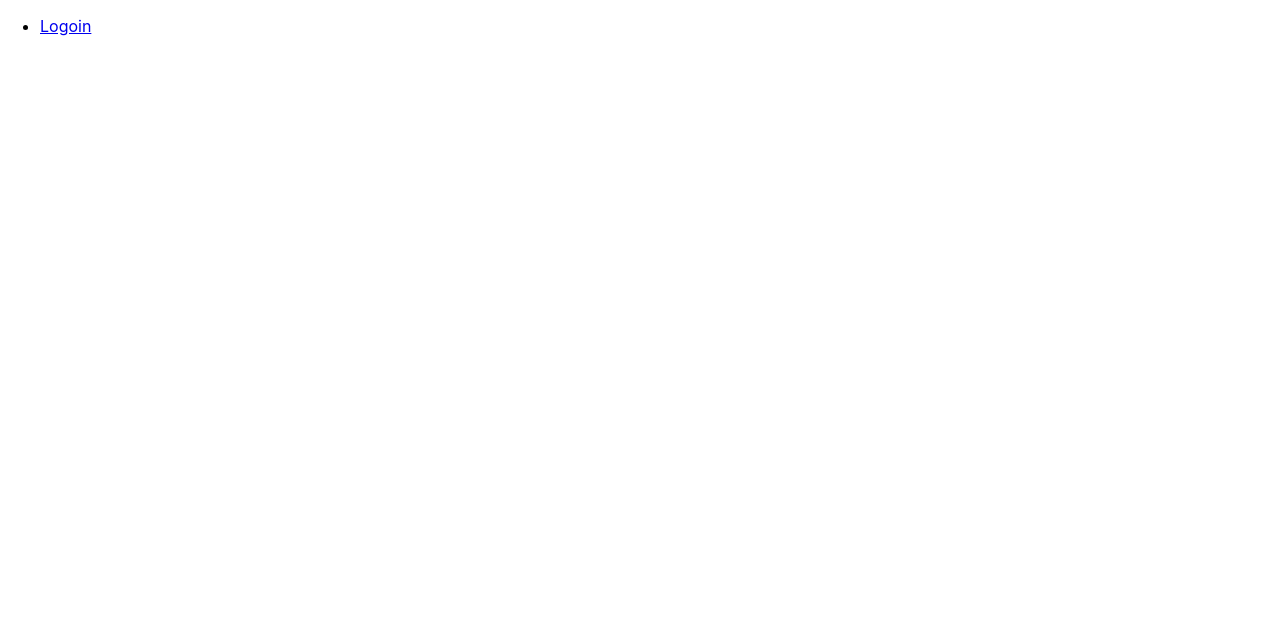
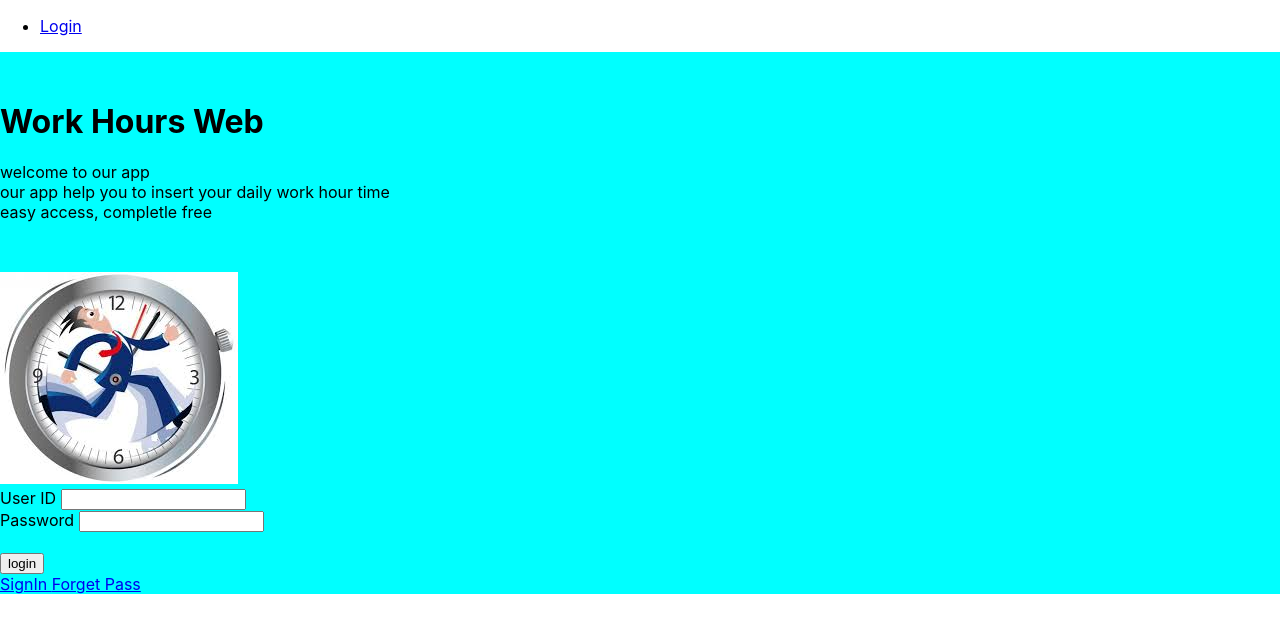
Before and after one commit to NadeemJazmawe/workHoursWeb, a React (Create React App) app in the folder client/: page / in a window 1280 px wide. Shown: the top 632 px of the page. Built offline with nearby package versions, Linux system fonts and the light colour scheme.

Commit message:
add default page

```diff
--- a/client/src/App.js
+++ b/client/src/App.js
@@ -18,12 +18,13 @@ function App() {
         <nav>
           <ul>
             <li>
-              <Link to="/login">Logoin</Link>
+              <Link to="/login">Login</Link>
             </li>
           </ul>
         </nav>
         <Switch>
           <Route path="/login"><Login /></Route>
+          <Route path="/"><Login/></Route>
         </Switch>
       </div>
     </Router>
```
